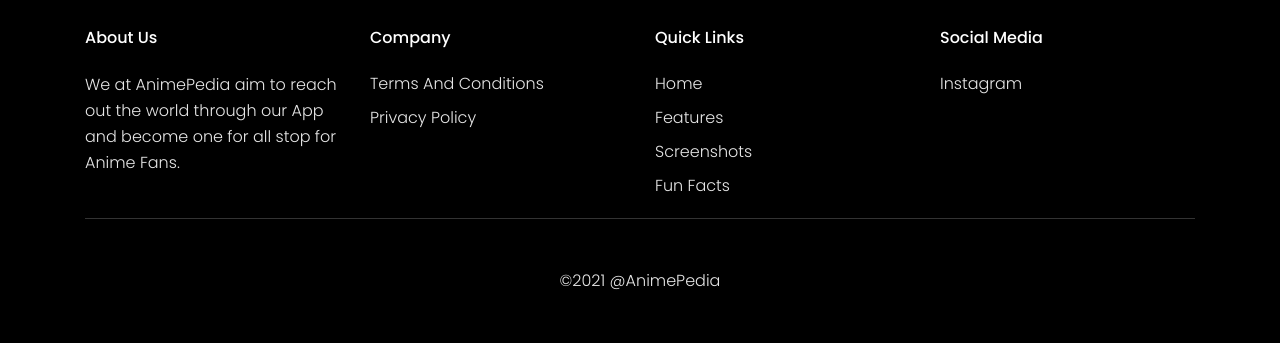
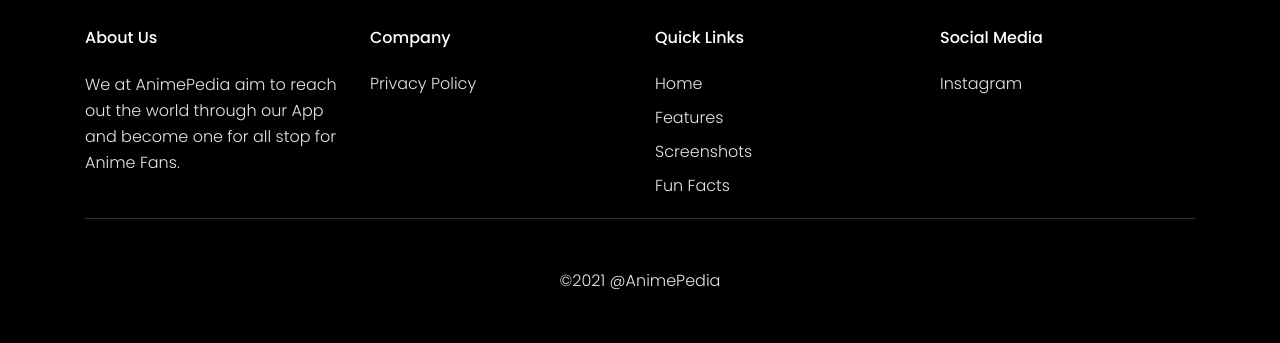
Before and after one commit to jdevsappstudio-github/AnimePedia-web, a plain HTML site: page index.html in a window 1280 px wide. Shown: the part 3324-3667 px from the top of the page. Drawn offline with Linux system fonts and the light colour scheme; animation ran at ten frames a second.

Commit message:
removed twitter fb and tnc

```diff
--- a/index.html
+++ b/index.html
@@ -314,7 +314,7 @@
       <div class="footer-col">
         <h3>Company</h3>
         <ul>
-          <li><a href="termsnconditions.html">terms and conditions</a></li>
+          <!-- <li><a href="termsnconditions.html">terms and conditions</a></li> -->
           <li><a href="privacypolicy.html">privacy policy</a></li>
           <!-- <li><a href="#">blogs</a></li>
           <li><a href="#"></a></li>
```
